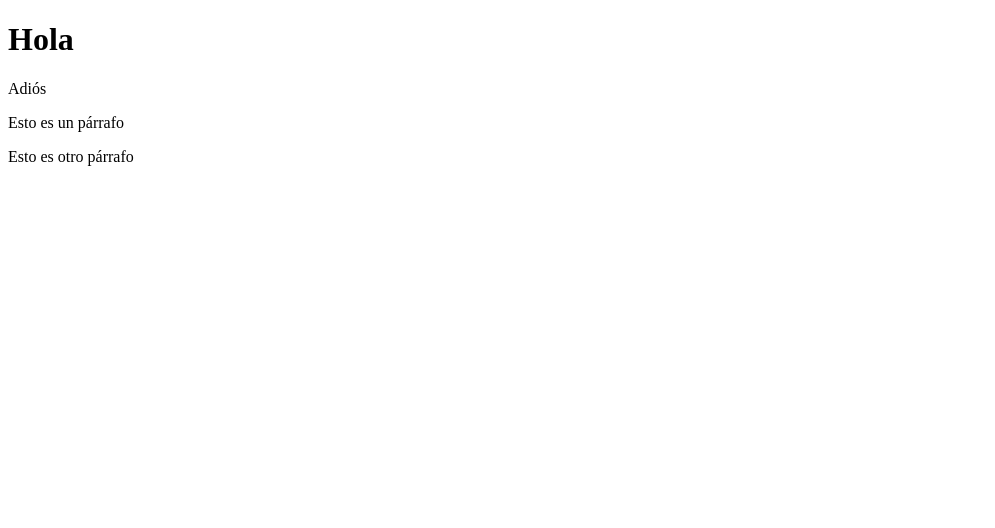
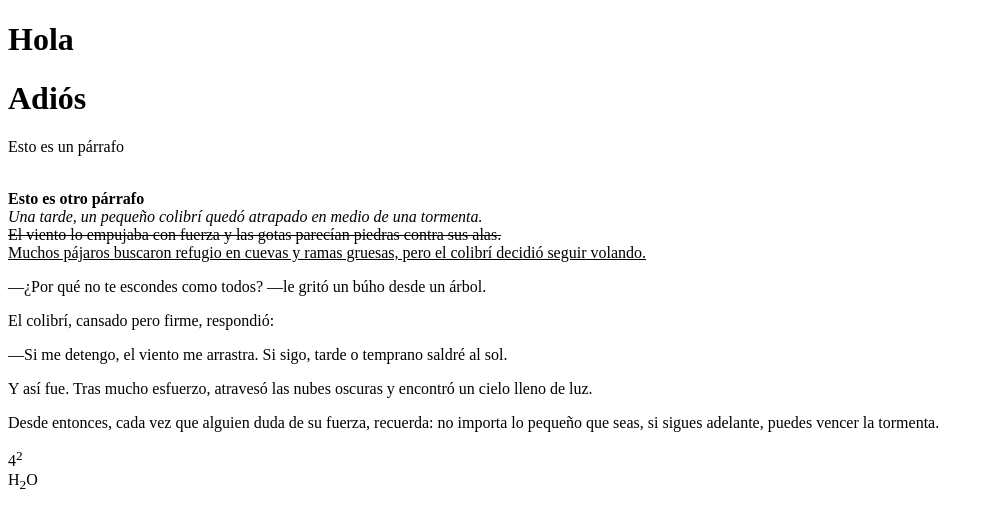
Before and after one commit to ioserio/nueva_pagina, a plain HTML site: page index.html in a window 1280 px wide. Shown: the whole page, without its empty margins (0-995 px from the left). Drawn offline with Linux system fonts and the light colour scheme.

Commit message:
act 090920253

```diff
--- a/index.html
+++ b/index.html
@@ -7,8 +7,18 @@
 </head>
 <body>
     <h1>Hola</h1>
-    <hi>Adiós</hi>
-    <p>Esto es un párrafo</p>
-    <p>Esto es otro párrafo</p>
+    <h1>Adiós</h1>
+    <p>Esto es un párrafo</p><br>
+    <b>Esto es otro párrafo</b><br>
+    <i>Una tarde, un pequeño colibrí quedó atrapado en medio de una tormenta.</i><br>
+    <s>El viento lo empujaba con fuerza y las gotas parecían piedras contra sus alas.</s><br>
+    <u>Muchos pájaros buscaron refugio en cuevas y ramas gruesas, pero el colibrí decidió seguir volando.</u><br>
+    <p>—¿Por qué no te escondes como todos? —le gritó un búho desde un árbol.</p>
+    <p>El colibrí, cansado pero firme, respondió:</p>
+    <p>—Si me detengo, el viento me arrastra. Si sigo, tarde o temprano saldré al sol.</p>
+    <p>Y así fue. Tras mucho esfuerzo, atravesó las nubes oscuras y encontró un cielo lleno de luz.</p>
+    <p>Desde entonces, cada vez que alguien duda de su fuerza, recuerda: no importa lo pequeño que seas, si sigues adelante, puedes vencer la tormenta.</p>
+    4<sup>2</sup><br>
+    H<sub>2</sub>O<br>
 </body>
 </html>
```
